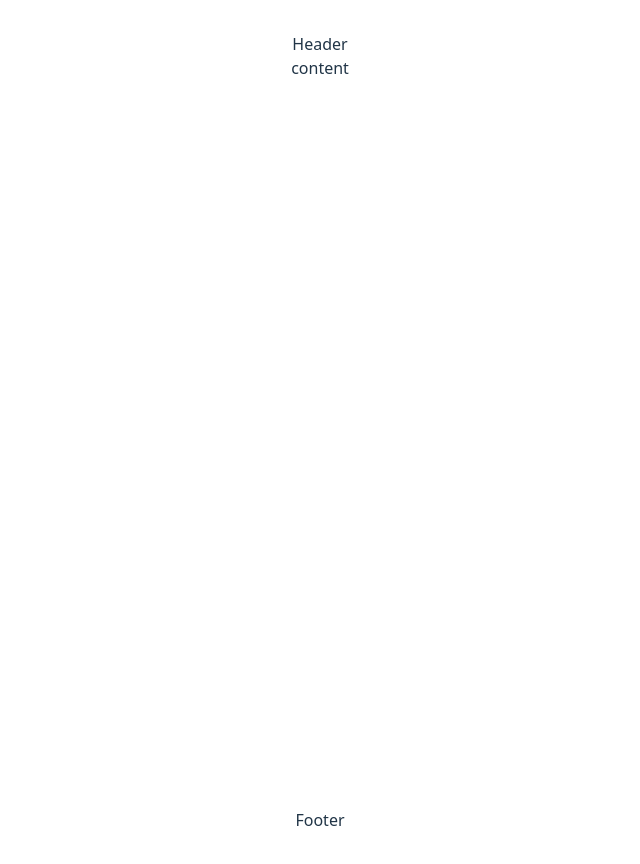
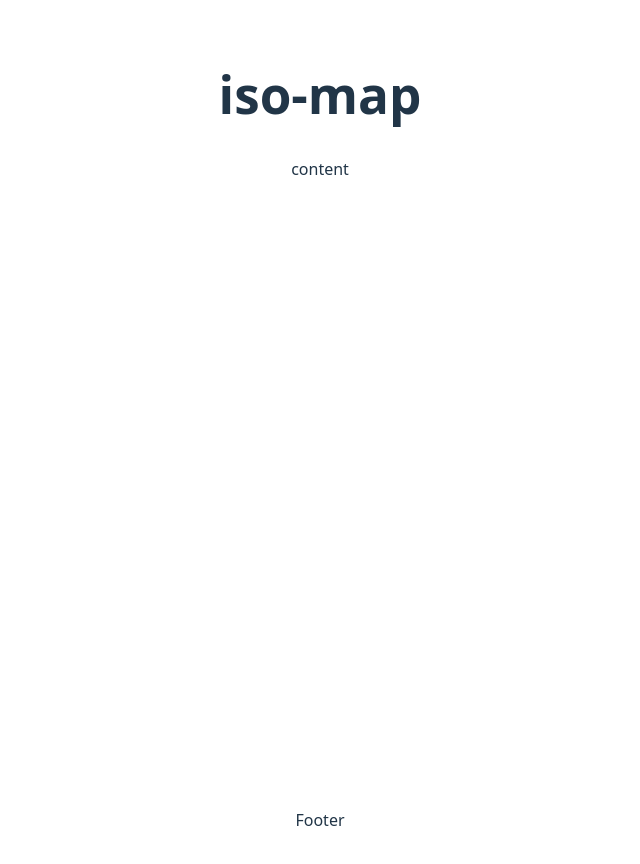
Before and after one commit to parky22/iso-map, a React (Vite) app: page / in a window 1280 px wide. Shown: the whole page, without its empty margins (320-960 px from the left). Built offline with nearby package versions, Linux system fonts and the light colour scheme.

Commit message:
Add header with styles

```diff
--- a/src/App.css
+++ b/src/App.css
@@ -3,6 +3,7 @@
   margin: 0 auto;
   padding: 2rem;
   text-align: center;
+  width: 100%;
 }
 
 .app {
--- /dev/null
+++ b/src/components/Header/Header.module.css
@@ -0,0 +1,3 @@
+.container {
+  width: 100%;
+}
--- a/src/components/Header/Header.tsx
+++ b/src/components/Header/Header.tsx
@@ -1,7 +1,14 @@
+import cn from 'classnames';
+import styles from './Header.module.css';
+
 interface HeaderProps {
   className?: string;
 }
 
 export const Header = ({ className }: HeaderProps) => {
-  return <div className={className}>Header</div>;
+  return (
+    <div className={cn(styles.container, className)}>
+      <h1 className={styles.tab}>iso-map</h1>
+    </div>
+  );
 };
```
